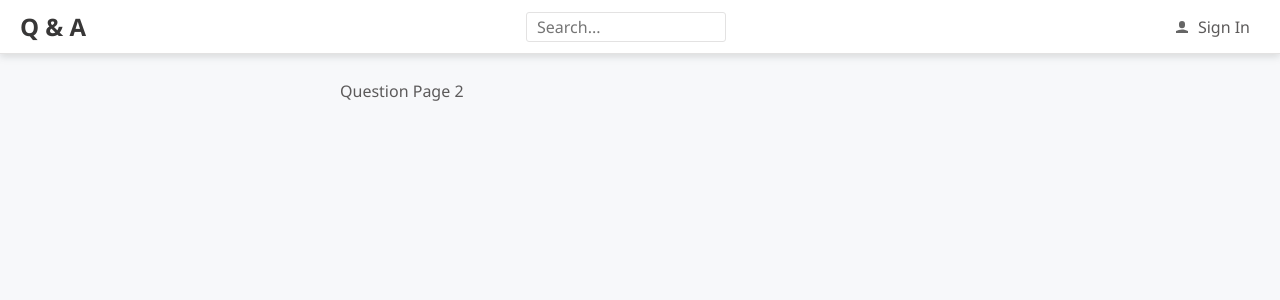
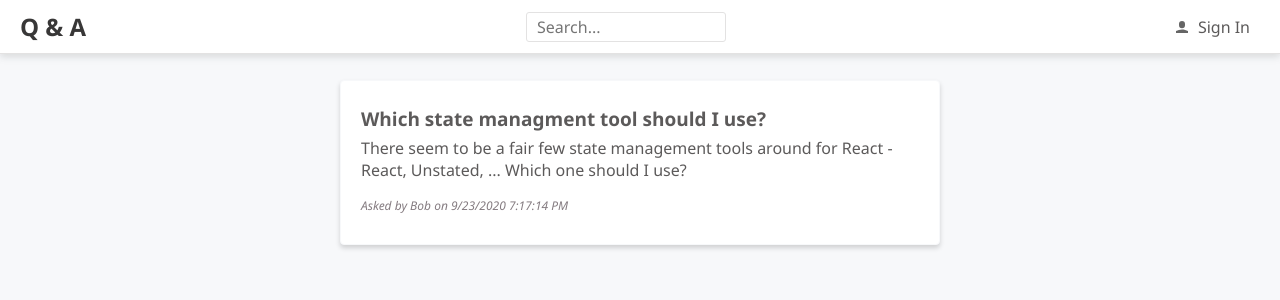
Before and after one commit to Pyotr23/ReactWithNetCore, a React (Create React App) app in the folder frontend/: page /questions/2 in a window 1280 px wide. Shown: the top 300 px of the page. Built offline with nearby package versions, Linux system fonts and the light colour scheme.

Commit message:
Добавлен просмотр ответов на вопросы.

```diff
--- /dev/null
+++ b/frontend/src/Answer.tsx
@@ -0,0 +1,37 @@
+/** @jsx jsx */
+import { css, jsx } from '@emotion/core';
+import { FC } from 'react';
+import { AnswerData } from './QuestionData';
+import { gray3 } from './Styles';
+
+interface Props {
+  data: AnswerData;
+}
+
+export const Answer: FC<Props> = ({ data }) => (
+  <div
+    css={css`
+      padding: 10px 0px;
+    `}
+  >
+    <div
+      css={css`
+        padding: 10px 0px;
+        font-size: 13px;
+      `}
+    >
+      {data.content}
+    </div>
+    <div
+      css={css`
+        font-size: 12px;
+        font-style: italic;
+        color: ${gray3};
+      `}
+    >
+      {`Answered by ${data.userName} on
+      ${data.created.toLocaleDateString()}
+      ${data.created.toLocaleTimeString()}`}
+    </div>
+  </div>
+);
--- /dev/null
+++ b/frontend/src/AnswerList.tsx
@@ -0,0 +1,32 @@
+import { FC } from 'react';
+/** @jsx jsx */
+import { css, jsx } from '@emotion/core';
+import { gray5 } from './Styles';
+import { AnswerData } from './QuestionData';
+import React from 'react';
+import { Answer } from './Answer';
+
+interface Props {
+  data: AnswerData[]
+}
+
+export const AnswerList: FC<Props> = ({ data }) => (
+  <ul
+    css={css`
+      list-style: none;
+      margin: 10px 0 0 0;
+      padding: 0;
+    `}
+  >
+    {data.map(answer => (
+      <li
+        css={css`
+          border-top: 1px solid ${gray5};
+        `}
+        key={answer.answerId}
+      >
+        <Answer data={answer} />
+      </li>
+    ))}
+  </ul>
+);
--- a/frontend/src/QuestionData.ts
+++ b/frontend/src/QuestionData.ts
@@ -58,3 +58,13 @@ export const getUnansweredQuestions = async (): Promise<QuestionData[]> => {
 const wait = (ms: number): Promise<void> => {
   return new Promise(resolve => setTimeout(resolve, ms));
 }
+
+export const getQuestion = async (
+  questionId: number
+): Promise<QuestionData | null> => {
+  await wait(500);
+  const results = questions.filter(q => q.questionId === questionId);
+  return results.length === 0
+    ? null
+    : results[0];
+};
--- a/frontend/src/QuestionPage.tsx
+++ b/frontend/src/QuestionPage.tsx
@@ -1,10 +1,11 @@
-import React, { FC, useState } from 'react';
+import React, { FC, Fragment, useEffect, useState } from 'react';
 import { RouteComponentProps } from 'react-router-dom';
 import { Page } from './Page';
 /** @jsx jsx */
 import { css, jsx } from '@emotion/core';
 import { gray3, gray6 } from './Styles';
-import { QuestionData } from './QuestionData';
+import { getQuestion, QuestionData } from './QuestionData';
+import { AnswerList } from './AnswerList';
 
 interface RouteParams {
   questionId: string
@@ -14,5 +15,61 @@ export const QuestionPage: FC<RouteComponentProps<RouteParams>> = ({
   match
 }) => {
   const [question, setQuestion] = useState<QuestionData | null>(null);
-  return <Page>Question Page {match.params.questionId}</Page>;
+  useEffect(() => {
+    const doGetQuestion = async (questionId: number) => {
+      const foundQuestion = await getQuestion(questionId);
+      setQuestion(foundQuestion);
+    };
+    if (match.params.questionId){
+      const questionId = Number(match.params.questionId);
+      doGetQuestion(questionId);
+    }
+  }, [match.params.questionId]);
+  return <Page>
+      <div
+        css={css`
+          background-color: white;
+          padding: 15px 20px 20px 20px;
+          border-radius: 4px;
+          border: 1px solid ${gray6};
+          box-shadow: 0 3px 5px 0 rgba(0, 0, 0, 0.16);
+        `}
+      >
+      <div
+        css={css`
+          font-size: 19px;
+          font-weight: bold;
+          margin: 10px 0px 5px;
+        `}
+      >
+        {question
+          ? question.title
+          : ''}
+      </div>
+        {question && (
+          <Fragment>
+            <p
+              css={css`
+                margin-top: 0px;
+                background-color: white;
+              `}
+            >
+              {question.content}
+            </p>
+            <div
+              css={css`
+                font-size: 12px;
+                font-style: italic;
+                color: ${gray3};
+              `}
+            >
+              {`Asked by ${question.userName} on
+              ${question.created.toLocaleDateString()}
+              ${question.created.toLocaleTimeString()}`}
+            </div>
+            <AnswerList data={question.answers} />
+          </Fragment>
+        )}
+    </div>
+  </Page>;
 }
```
